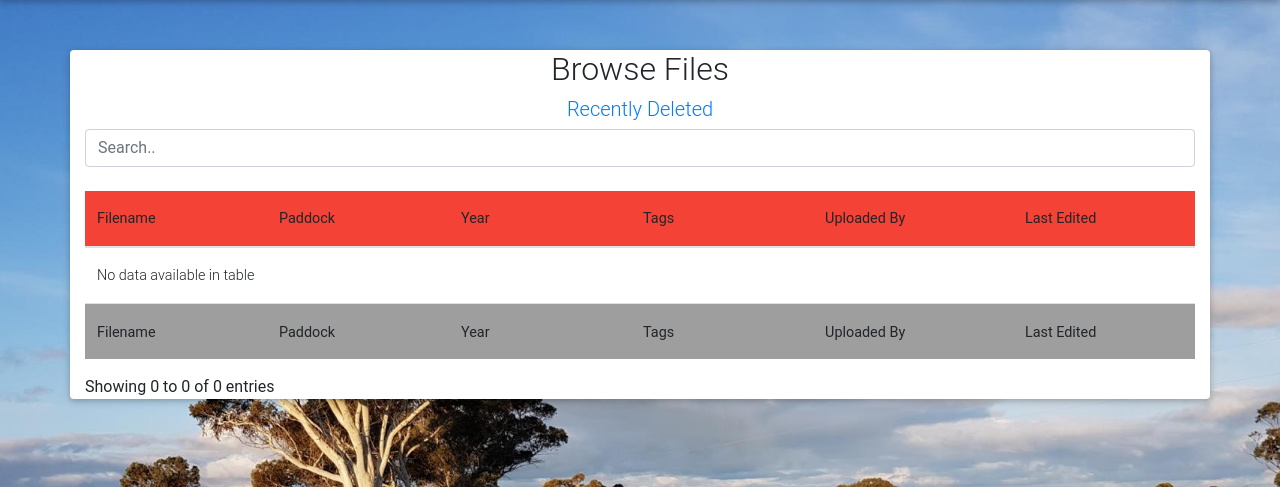
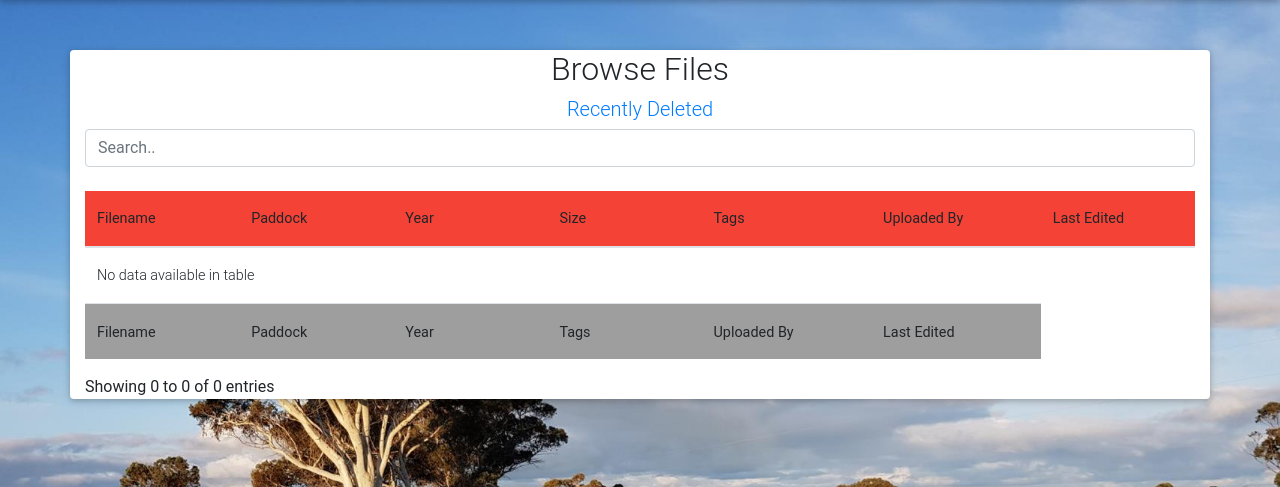
Before and after one commit to demstar16/Ridgefield-Farm-Database, a Django app: page /browse/2/ in a window 1280 px wide. Shown: the part 74-561 px from the top of the page. Run offline with Django 4.2, Linux system fonts and the light colour scheme; a user stored in the database is signed in; data comes from the database, SQL or seed files in the repository; some libraries are stand-ins or nearby versions.

Commit message:
Update browse.html

```diff
--- a/Webapp/ridgefield/core/templates/core/browse.html
+++ b/Webapp/ridgefield/core/templates/core/browse.html
@@ -15,6 +15,7 @@
           <th class="th-sm red">Filename</th>
           <th class="th-sm red">Paddock</th>
           <th class="th-sm red">Year</th>
+          <th class="th-sm red">Size</th>
           <th class="th-sm red">Tags</th>
           <th class="th-sm red">Uploaded By</th>
           <th class="th-sm red">Last Edited</th>
@@ -28,6 +29,7 @@
               <td>{{file.paddocks.name}}</td>
               <!-- No value for date in File object -->
               <td>2022</td>
+              <td>{{file.filedata.file.size}} Bytes</td>
               <td>{{file.tags.name}}</td>
               <td><a href="{% url 'profile' file.uploader.id %}">{{file.uploader.username}}</a></td>
               <td>{{file.updated}}</td>
```
